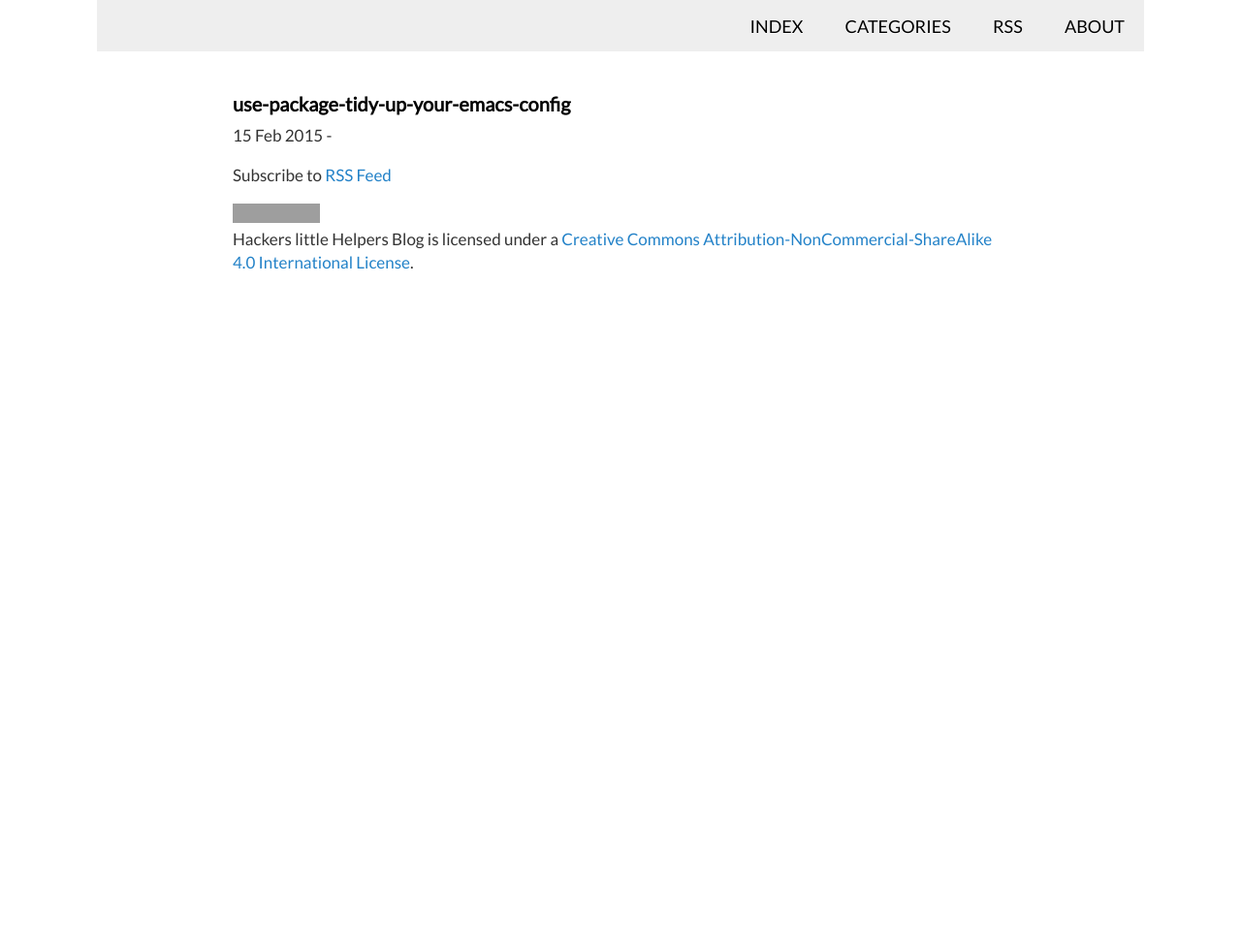
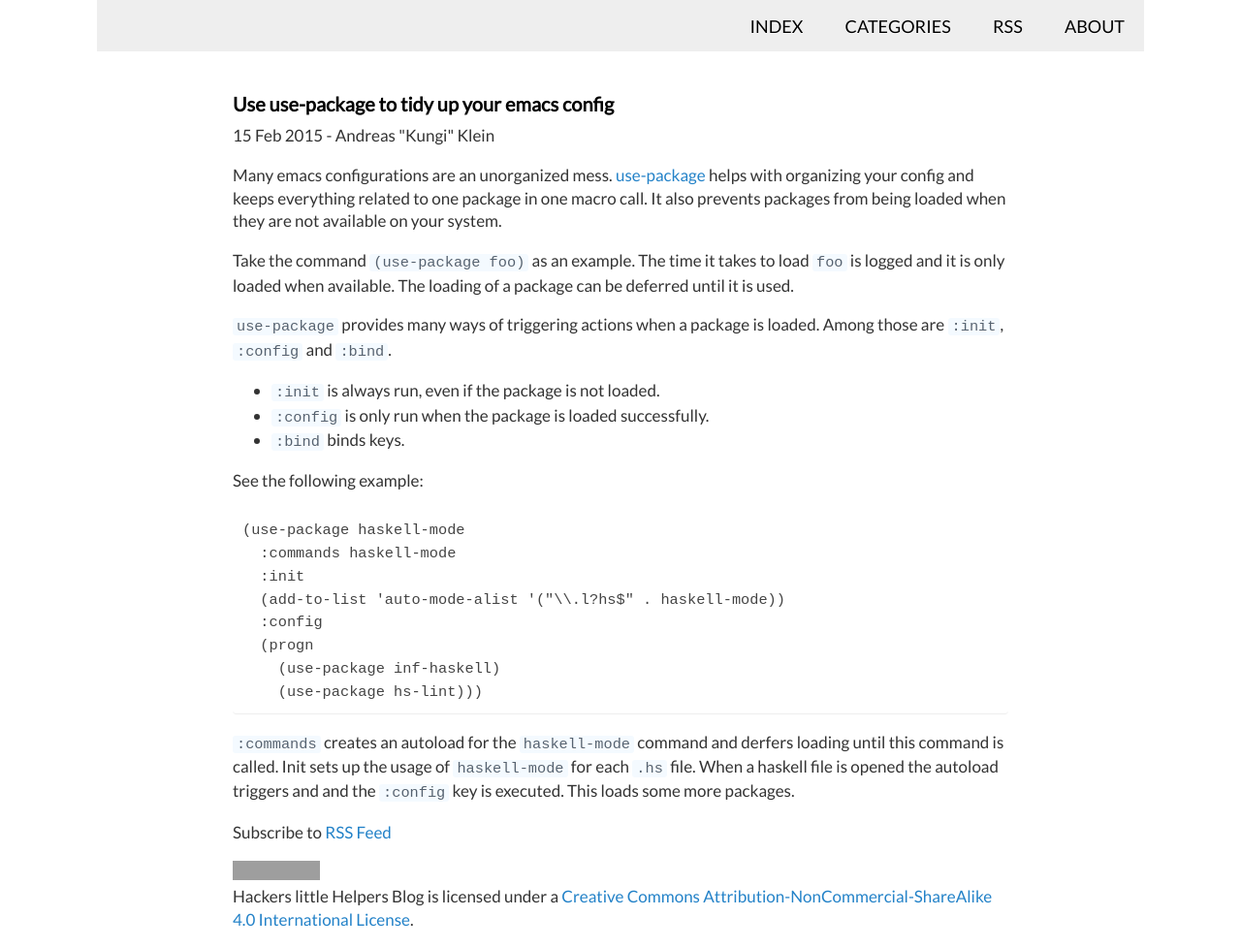
Before and after one commit to Kungi/hackers-little-helpers.com, a Jekyll site: the page built from _posts/2015-02-15-use-package-tidy-up-your-emacs-config.markdown, in a window 1280 px wide. Shown: the whole page at 97% size. Built offline with Jekyll 4.4.1, drawn with Linux system fonts in a browser that asks for light colours; before the commit the page ends 900 px from its top, so only the background shows below that; grey boxes are pictures that could not be loaded.

Commit message:
add use-package article

```diff
--- a/_posts/2015-02-15-use-package-tidy-up-your-emacs-config.markdown
+++ b/_posts/2015-02-15-use-package-tidy-up-your-emacs-config.markdown
@@ -1,5 +1,41 @@
 ---
 layout: post
-title: "use-package-tidy-up-your-emacs-config"
+title: "Use use-package to tidy up your emacs config"
+author: Andreas "Kungi" Klein
 draft-created-date: "2015-01-29 19:48:17 +0100"
 ---
+Many emacs configurations are an unorganized mess. [use-package][] helps with
+organizing your config and keeps everything related to one package in one macro
+call. It also prevents packages from being loaded when they are not available on
+your system.
+
+Take the command `(use-package foo)` as an example. The time it takes to load
+`foo` is logged and it is only loaded when available. The loading of a package
+can be deferred until it is used.
+
+`use-package` provides many ways of triggering actions when a package is loaded.
+Among those are `:init`, `:config` and `:bind`.
+
+- `:init` is always run, even if the package is not loaded.
+- `:config` is only run when the package is loaded successfully.
+- `:bind` binds keys.
+
+See the following example:
+
+~~~
+(use-package haskell-mode
+  :commands haskell-mode
+  :init
+  (add-to-list 'auto-mode-alist '("\\.l?hs$" . haskell-mode))
+  :config
+  (progn
+    (use-package inf-haskell)
+    (use-package hs-lint)))
+~~~
+
+`:commands` creates an autoload for the `haskell-mode` command and derfers loading
+until this command is called. Init sets up the usage of `haskell-mode` for each
+`.hs` file. When a haskell file is opened the autoload triggers and and the
+`:config` key is executed. This loads some more packages.
+
+[use-package]: https://github.com/jwiegley/use-package
```
